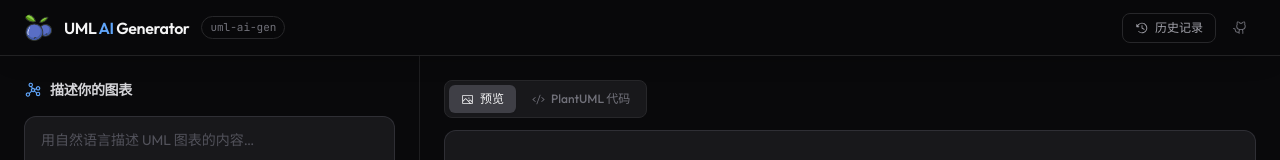
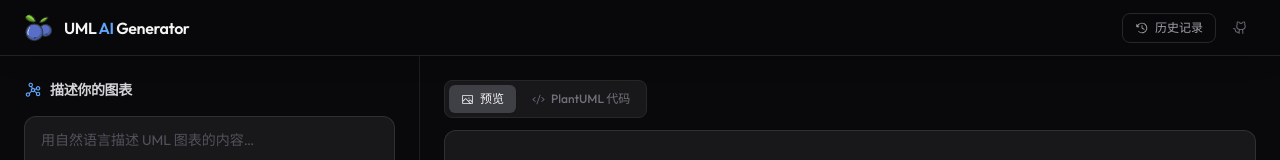
Before and after one commit to amoorzheyu/umlAIGen, a Next.js app: page / in a window 1280 px wide. Shown: the top 160 px of the page. Built offline with nearby package versions, Linux system fonts and the light colour scheme.

Commit message:
feat: 移除主应用程序中的冗余标签，简化界面布局

```diff
--- a/components/MainApp.tsx
+++ b/components/MainApp.tsx
@@ -396,9 +396,6 @@ export default function MainApp() {
           <span className="text-sm sm:text-base font-semibold tracking-tight">
             UML <span className="text-blue-400">AI</span> Generator
           </span>
-          <span className="hidden sm:inline-flex items-center justify-center text-[11px] font-mono text-zinc-500 border border-zinc-800 px-2 py-0.5 rounded-full">
-            uml-ai-gen
-          </span>
         </div>
 
         <div className="flex items-center gap-2">
```
